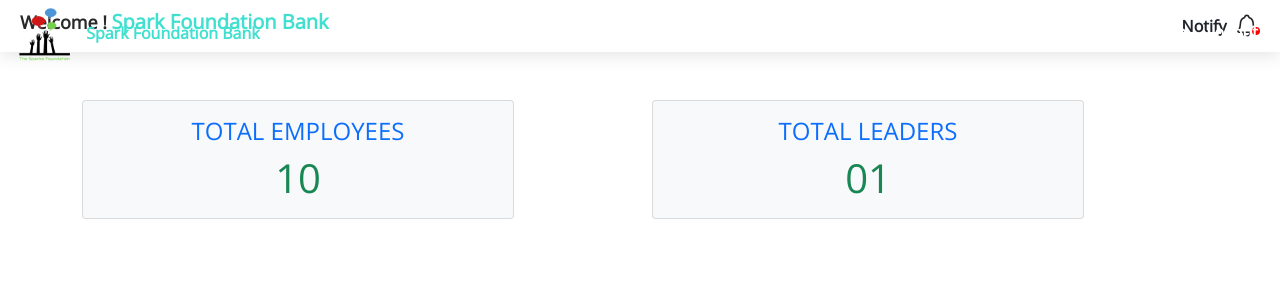
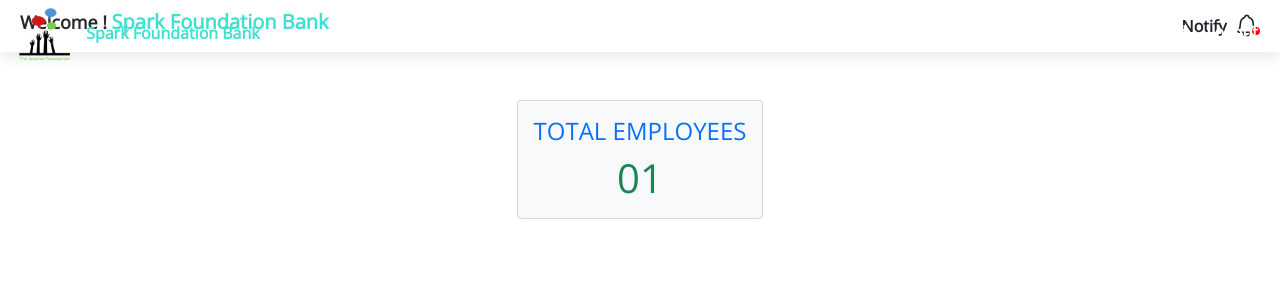
Before and after one commit to vonhatthanh2000/basic-banking-system, a PHP site: page /basic-banking-system/pages/Dashboard.php in a window 1280 px wide. Shown: the top 300 px of the page. Run offline with PHP 8.4, Linux system fonts and the light colour scheme; a user stored in the database is signed in; data comes from the database, SQL or seed files in the repository; some libraries are stand-ins or nearby versions.

Commit message:
feat: dashboard screen

```diff
--- a/components/Navigation__Bar.php
+++ b/components/Navigation__Bar.php
@@ -8,6 +8,9 @@
                 $nav_id = 'navbar_home';
             }
         }
+        ini_set('display_errors', 1);
+ini_set('display_startup_errors', 1);
+error_reporting(E_ALL);
 ?>
 
 <!-- ------------------Navigation Bar--------------------- -->
@@ -52,6 +55,9 @@
         <li>
           <a href="<?php echo SITE__PATH; ?>/pages/All__Transction__History.php?type=n">All Transaction</a>
         </li>
+        <li>
+            <a href="<?php echo SITE__PATH; ?>/pages/Change_Password.php?type=n">Change Password</a>
+        </li>
 
         <li>
           <a href="<?php echo SITE__PATH; ?>/components/Logout.php">Logout</a>
@@ -59,6 +65,9 @@
         <?php }else{ ?>
         <li>
           <a href="<?php echo SITE__PATH; ?>/pages/New__Customer.php?type=n">Add Customer</a>
+        </li>
+        <li>
+            <a href="<?php echo SITE__PATH; ?>/pages/Change_Password.php?type=n">Change Password</a>
         </li>
         <li>
           <a href="<?php echo SITE__PATH; ?>/pages/Customers.php?type=n">All Customers</a>
@@ -72,9 +81,9 @@
           <a
             href="<?php echo SITE__PATH; ?>/pages/New__Employe.php?type=n&id=<?php echo $employe_id['id']?>&option=view">Profile</a>
         </li>
-                            <li>
-                                <a href="<?php echo SITE__PATH; ?>/pages/Change_Password.php?type=n">Change Password</a>
-                            </li>
+        <li>
+            <a href="<?php echo SITE__PATH; ?>/pages/Change_Password.php?type=n">Change Password</a>
+        </li>
         <li>
           <a href="<?php echo SITE__PATH; ?>/components/Logout.php">Logout</a>
         </li>
--- a/pages/Dashboard.php
+++ b/pages/Dashboard.php
@@ -10,11 +10,8 @@
     // ========X===Condition===x=========
 
     // ===========All Dashboard==========
-        $sql = mysqli_query($con,"SELECT * FROM customer");
-        $total_customers = mysqli_num_rows($sql);
-
-        $sql_em = mysqli_query($con,"SELECT * FROM employe");
-        $total_employes = mysqli_num_rows($sql_em);
+        $sql = mysqli_query($con,"SELECT * FROM employe");
+        $total_employes = mysqli_num_rows($sql);
         if($total_employes < 10){
             $total_employes = '0'.$total_employes;
         }
@@ -28,22 +25,12 @@
     <!-- -----------Dashboard------------ -->
         <?php include '../components/User_Name.php' ?>
         <div class="container mt-5">
-            <div class="row">
-                <div class="col-xl-6">
+            <div class="d-flex justify-content-center">
                     <div class="card text-dark bg-light mb-3" style="max-width: 27rem;">
                         <div class="card-body text-center">
                             <h4 class="card-title text-uppercase text-primary">Total Employees</h4>
-                            <h1 class="card-text text-success"><?php echo $total_customers; ?></h1>
-                        </div>
-                    </div>
-                </div>
-                <div class="col-xl-6">
-                    <div class="card text-dark bg-light mb-3" style="max-width: 27rem;">
-                        <div class="card-body text-center">
-                            <h4 class="card-title text-uppercase text-primary">Total Leaders</h4>
                             <h1 class="card-text text-success"><?php echo $total_employes; ?></h1>
                         </div>
-                    </div>
                 </div>
             </div>
         </div>
```
Also changed, not shown: pages/Change_Password.php (+3 -8 lines).
